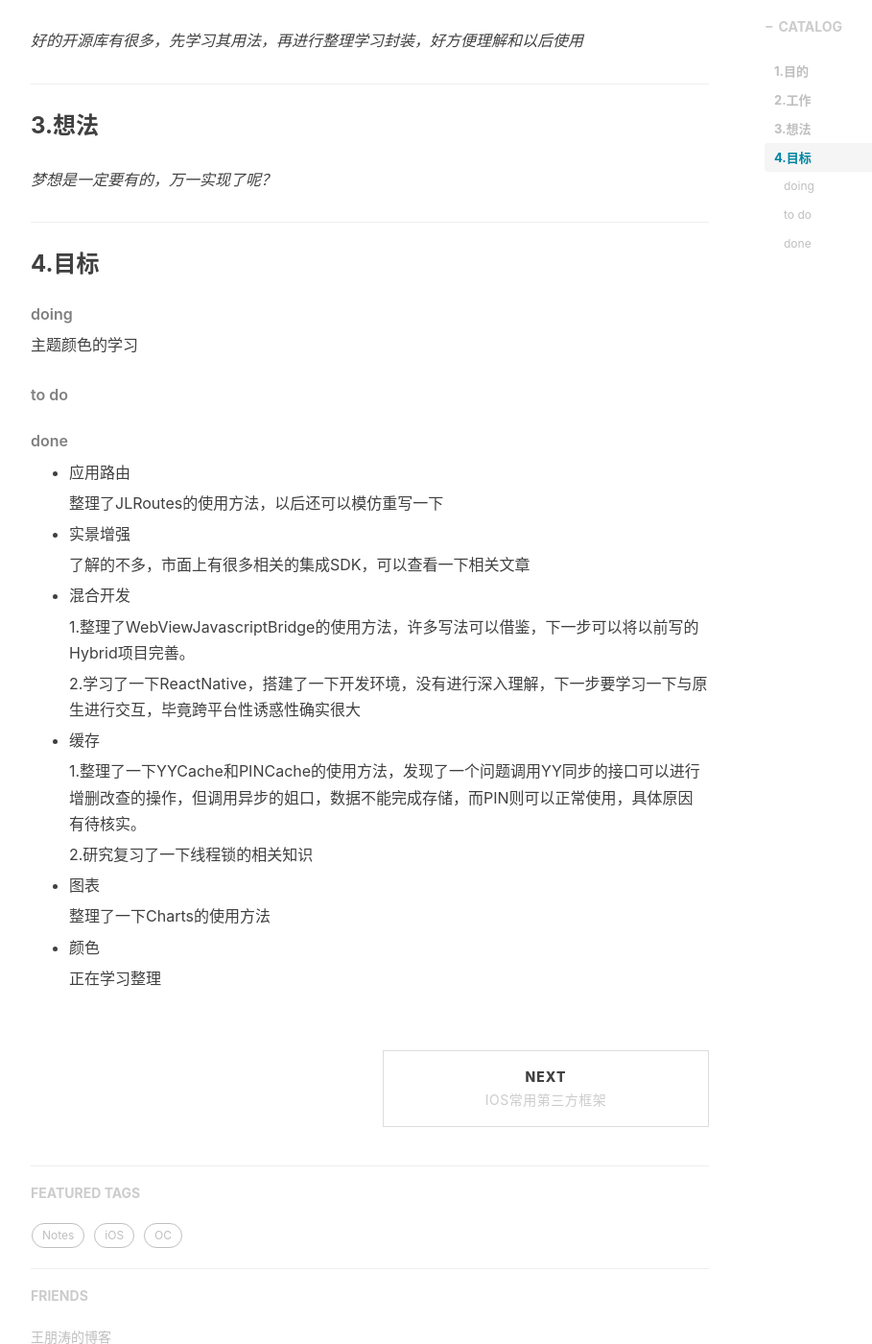
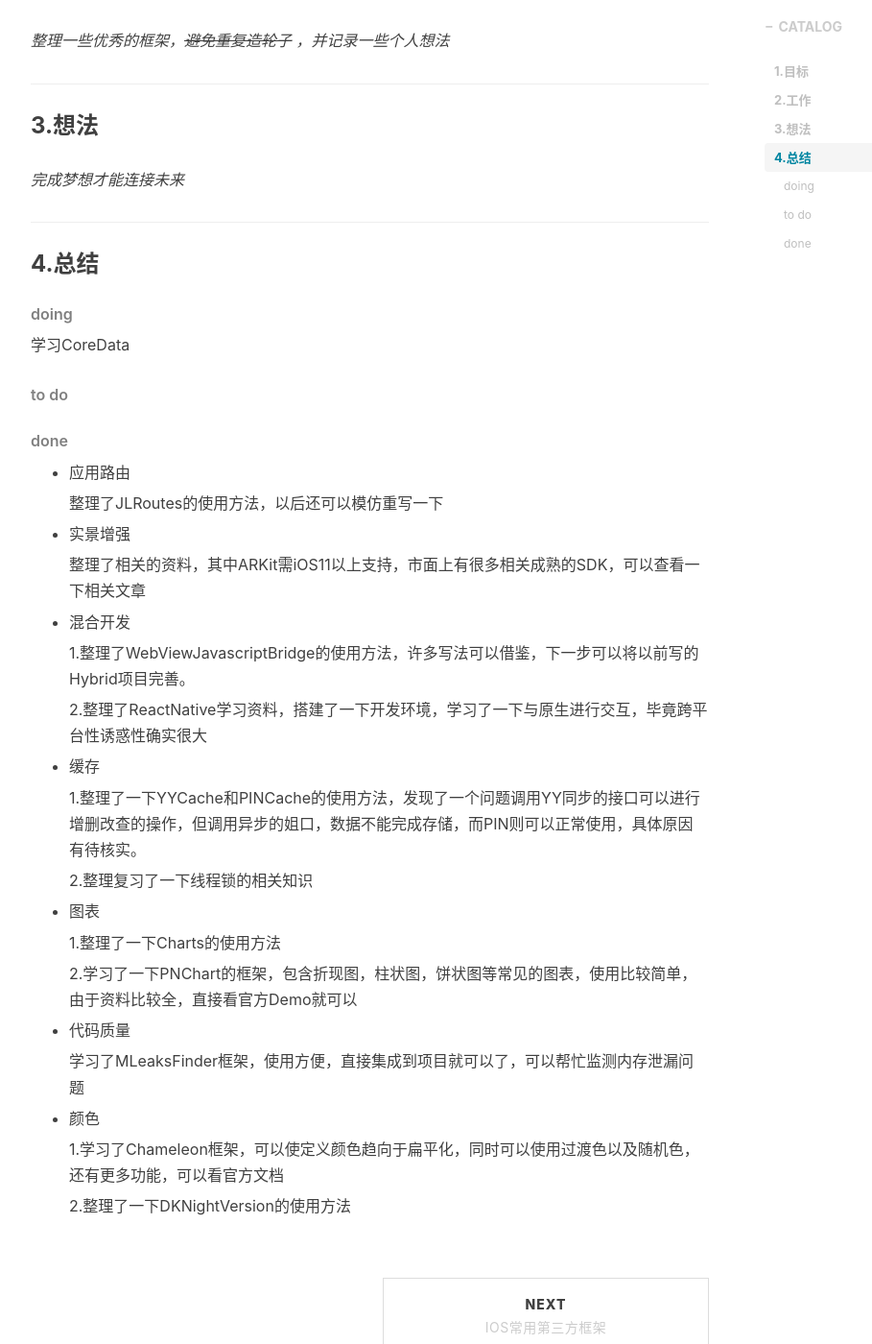
Before and after one commit to wangpt/wangpt.github.io, a Jekyll site: the page built from _posts/2018-08-28-note-blog.markdown, in a window 1280 px wide and 1400 px high, scrolled down 744 px. Shown: the whole window at 96% size, without its empty margins (233-1142 px from the left). Built offline with Jekyll 4.4.1, drawn with Linux system fonts in a browser that asks for light colours; nearby versions of some CDN libraries; comment, search, counter and statistics services are not loaded; some of the changed text lies outside the part shown.

Commit message:
Fix note blog

```diff
--- a/_posts/2018-08-28-note-blog.markdown
+++ b/_posts/2018-08-28-note-blog.markdown
@@ -11,28 +11,28 @@ tags:
 
 ---
 
-### 1.目的
+### 1.目标
 
-*主要是想弄个地方整理一下所学而已，前期更新会较快，后面尽量保证每周一篇*
+*每天保持技术更新，并保证每周更新一篇博客*
 
 ---
 
 ### 2.工作
 
-*好的开源库有很多，先学习其用法，再进行整理学习封装，好方便理解和以后使用*
+*整理一些优秀的框架，~~避免重复造轮子~~ ，并记录一些个人想法*
 
 ---
 
 ### 3.想法
 
-*梦想是一定要有的，万一实现了呢？*
+*完成梦想才能连接未来*
 
 ---
 
-### 4.目标
+### 4.总结
 
 ###### doing
-主题颜色的学习
+学习CoreData
 
 
 ###### to do
@@ -47,24 +47,32 @@ tags:
 
 * 实景增强
 
-  了解的不多，市面上有很多相关的集成SDK，可以查看一下相关文章
+  整理了相关的资料，其中ARKit需iOS11以上支持，市面上有很多相关成熟的SDK，可以查看一下相关文章
 
 * 混合开发
 
   1.整理了WebViewJavascriptBridge的使用方法，许多写法可以借鉴，下一步可以将以前写的Hybrid项目完善。
 
-  2.学习了一下ReactNative，搭建了一下开发环境，没有进行深入理解，下一步要学习一下与原生进行交互，毕竟跨平台性诱惑性确实很大
+  2.整理了ReactNative学习资料，搭建了一下开发环境，学习了一下与原生进行交互，毕竟跨平台性诱惑性确实很大
 
 * 缓存
 
 	1.整理了一下YYCache和PINCache的使用方法，发现了一个问题调用YY同步的接口可以进行增删改查的操作，但调用异步的姐口，数据不能完成存储，而PIN则可以正常使用，具体原因有待核实。
 
-	2.研究复习了一下线程锁的相关知识
+	2.整理复习了一下线程锁的相关知识
 
 * 图表
 
-  整理了一下Charts的使用方法
+  1.整理了一下Charts的使用方法
+
+  2.学习了一下PNChart的框架，包含折现图，柱状图，饼状图等常见的图表，使用比较简单，由于资料比较全，直接看官方Demo就可以
+
+* 代码质量
+
+  学习了MLeaksFinder框架，使用方便，直接集成到项目就可以了，可以帮忙监测内存泄漏问题
 
 * 颜色
 
-  正在学习整理
+  1.学习了Chameleon框架，可以使定义颜色趋向于扁平化，同时可以使用过渡色以及随机色，还有更多功能，可以看官方文档
+
+  2.整理了一下DKNightVersion的使用方法
--- a/_posts/2018-08-29-vendor-github.markdown
+++ b/_posts/2018-08-29-vendor-github.markdown
@@ -63,6 +63,7 @@ tags:
 * [Charts](https://github.com/danielgindi/Charts) -  iOS功能强大的图表/图表框架，相当于[MPAndroidChart](https://github.com/PhilJay/MPAndroidChart).
 * [PNChart](https://github.com/kevinzhow/PNChart) - iOS中使用的简单而美观的图表库
 * [Scrollable-GraphView](https://github.com/philackm/ScrollableGraphView) - 自适应可滚动图形视图，可视化简单的离散数据集。用Swift写的.
+* [AAChartKit](https://github.com/AAChartKit/AAChartKit) - 多达几十种的信息图图表
 
 ### 代码质量
 
```
